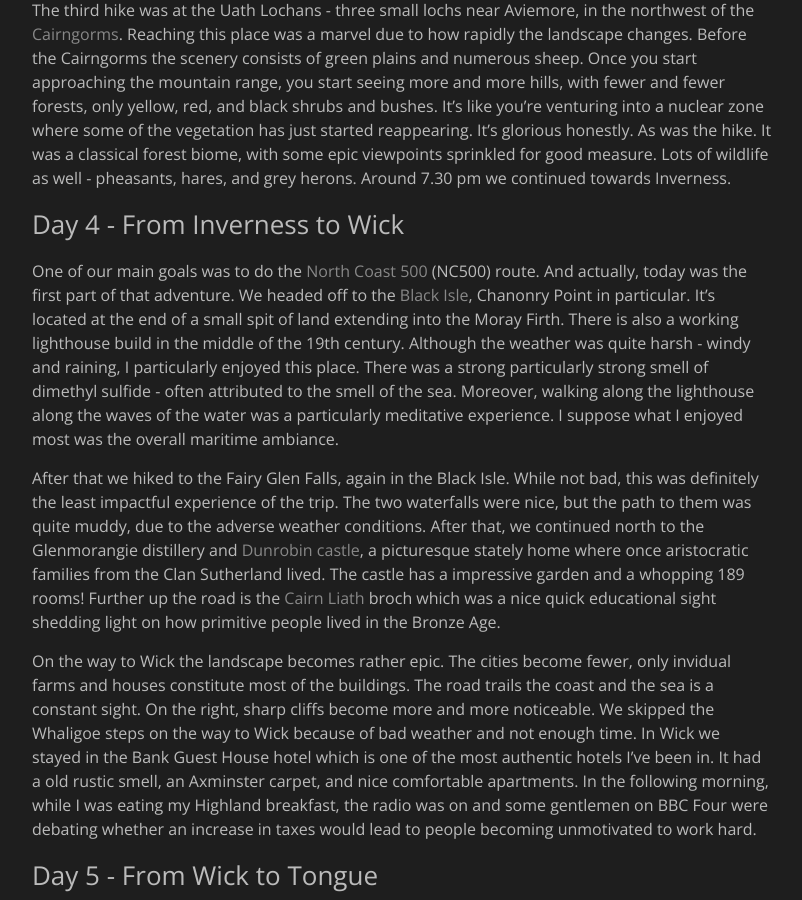
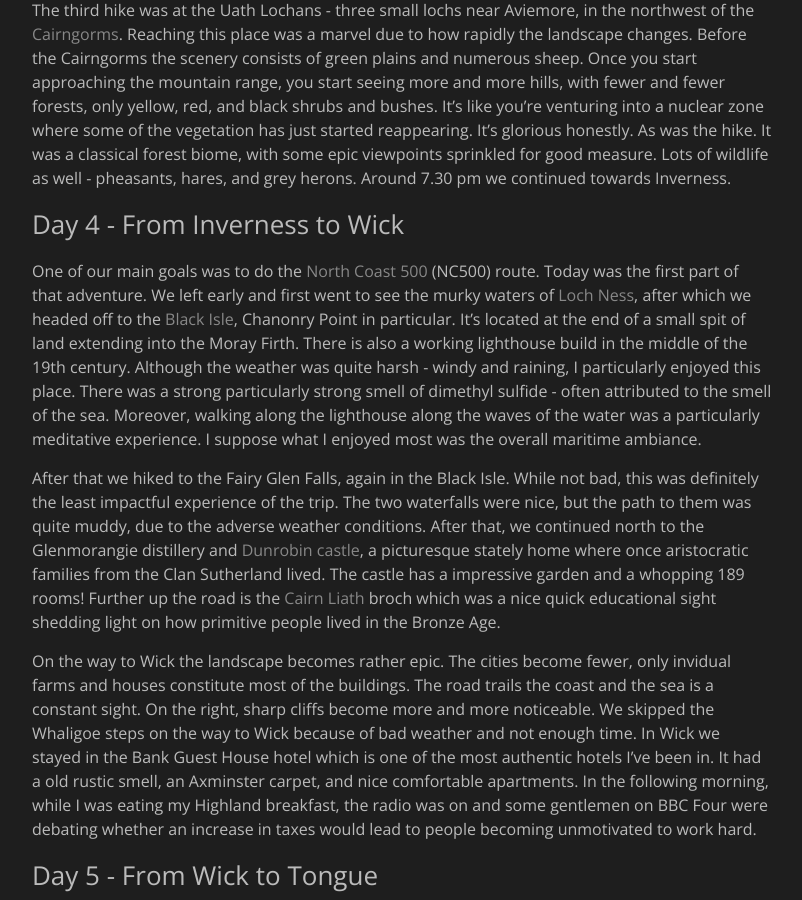
Before and after one commit to aceofgreens/aceofgreens.github.io, a Jekyll site: the page built from _posts/2023-04-29-the_ultimate_trip.md, in a window 1280 px wide and 900 px high, scrolled down 2626 px. Shown: the whole window, without its empty margins (238-1040 px from the left). Built offline with Jekyll 4.4.1, drawn with Linux system fonts in a browser that asks for light colours.

Commit message:
Small correction

```diff
--- a/_posts/2023-04-29-the_ultimate_trip.md
+++ b/_posts/2023-04-29-the_ultimate_trip.md
@@ -36,7 +36,7 @@
 The third hike was at the Uath Lochans - three small lochs near Aviemore, in the northwest of the [Cairngorms](https://en.wikipedia.org/wiki/Cairngorms). Reaching this place was a marvel due to how rapidly the landscape changes. Before the Cairngorms the scenery consists of green plains and numerous sheep. Once you start approaching the mountain range, you start seeing more and more hills, with fewer and fewer forests, only yellow, red, and black shrubs and bushes. It's like you're venturing into a nuclear zone where some of the vegetation has just started reappearing. It's glorious honestly. As was the hike. It was a classical forest biome, with some epic viewpoints sprinkled for good measure. Lots of wildlife as well - pheasants, hares, and grey herons. Around 7.30 pm we continued towards Inverness.
 
 ### Day 4 - From Inverness to Wick
-One of our main goals was to do the [North Coast 500](https://en.wikipedia.org/wiki/North_Coast_500) (NC500) route. And actually, today was the first part of that adventure. We headed off to the [Black Isle](https://en.wikipedia.org/wiki/Black_Isle), Chanonry Point in particular. It's located at the end of a small spit of land extending into the Moray Firth. There is also a working lighthouse build in the middle of the 19th century. Although the weather was quite harsh - windy and raining, I particularly enjoyed this place. There was a strong particularly strong smell of dimethyl sulfide - often attributed to the smell of the sea. Moreover, walking along the lighthouse along the waves of the water was a particularly meditative experience. I suppose what I enjoyed most was the overall maritime ambiance.
+One of our main goals was to do the [North Coast 500](https://en.wikipedia.org/wiki/North_Coast_500) (NC500) route. Today was the first part of that adventure. We left early and first went to see the murky waters of [Loch Ness](https://en.wikipedia.org/wiki/Loch_Ness), after which we headed off to the [Black Isle](https://en.wikipedia.org/wiki/Black_Isle), Chanonry Point in particular. It's located at the end of a small spit of land extending into the Moray Firth. There is also a working lighthouse build in the middle of the 19th century. Although the weather was quite harsh - windy and raining, I particularly enjoyed this place. There was a strong particularly strong smell of dimethyl sulfide - often attributed to the smell of the sea. Moreover, walking along the lighthouse along the waves of the water was a particularly meditative experience. I suppose what I enjoyed most was the overall maritime ambiance.
 
 After that we hiked to the Fairy Glen Falls, again in the Black Isle. While not bad, this was definitely the least impactful experience of the trip. The two waterfalls were nice, but the path to them was quite muddy, due to the adverse weather conditions. After that, we continued north to the Glenmorangie distillery and [Dunrobin castle](https://en.wikipedia.org/wiki/Dunrobin_Castle), a picturesque stately home where once aristocratic families from the Clan Sutherland lived. The castle has a impressive garden and a whopping 189 rooms!
 Further up the road is the [Cairn Liath](https://en.wikipedia.org/wiki/Carn_Liath_(broch)) broch which was a nice quick educational sight shedding light on how primitive people lived in the Bronze Age.
```
